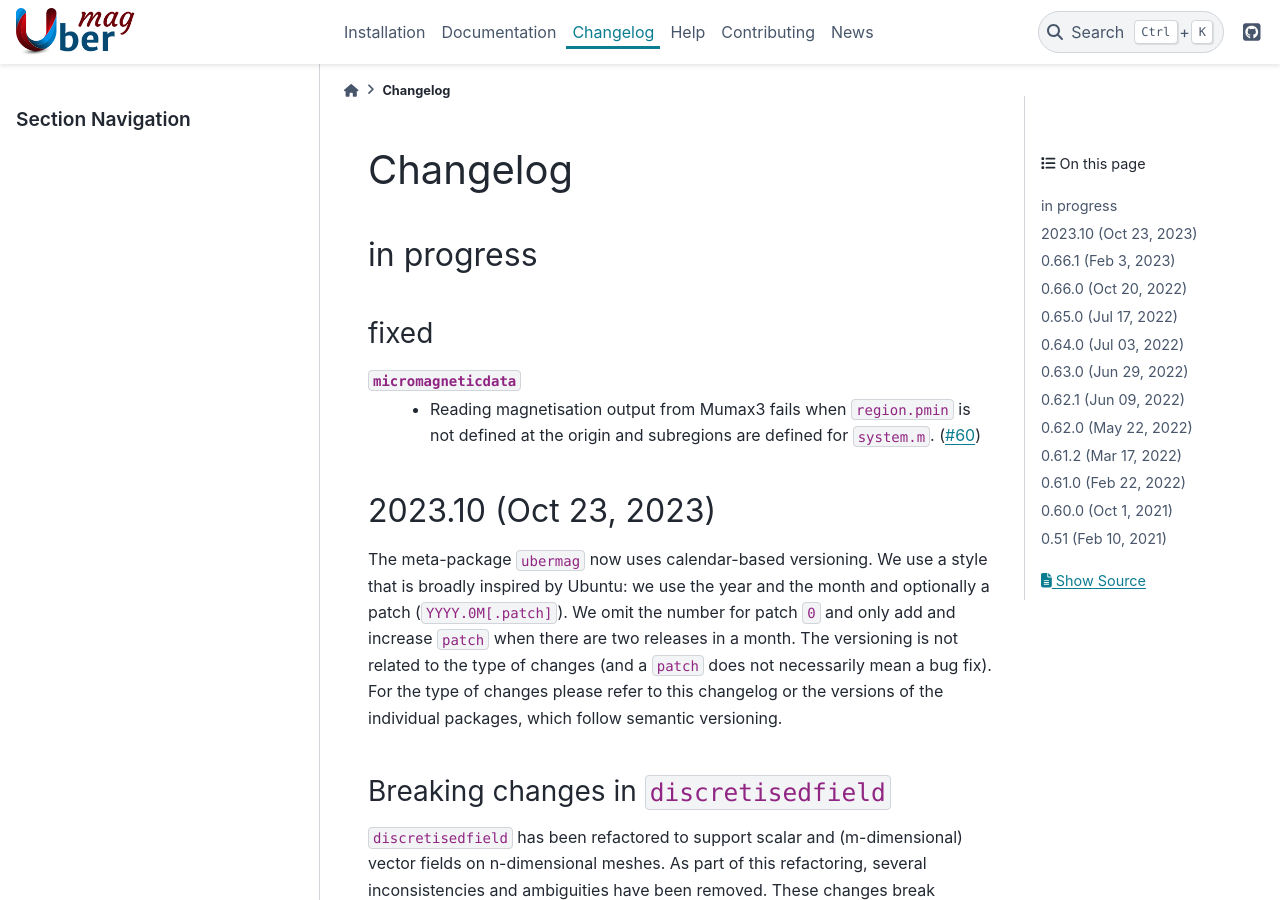
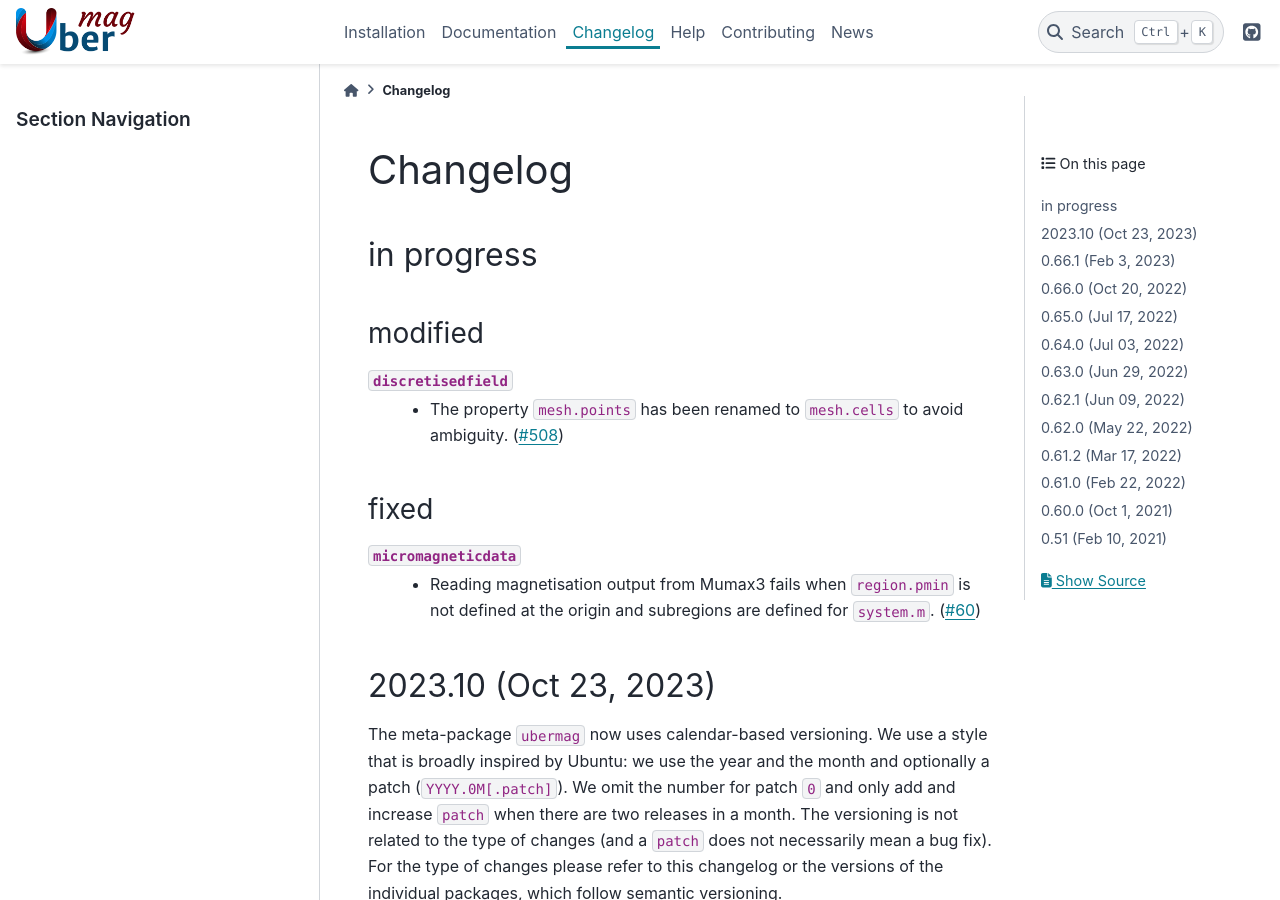
Before and after one commit to ubermag/ubermag.github.io, a Sphinx documentation site: the page built from source/changelog.rst, in a window 1280 px wide and 900 px high. Built offline with Sphinx 7.4.7 and the PyData theme 0.15.4, drawn with Linux system fonts in a browser that asks for light colours; pages that are not in the unit, such as notebooks, are missing from menus.

Commit message:
Change: mesh.point -> mesh.cells

```diff
--- a/source/changelog.rst
+++ b/source/changelog.rst
@@ -4,6 +4,13 @@ Changelog
 
 in progress
 ===========
+
+modified
+--------
+
+``discretisedfield``
+  - The property ``mesh.points`` has been renamed to ``mesh.cells`` to avoid
+    ambiguity. (`#508 <https://github.com/ubermag/discretisedfield/pull/508>`__)
 
 fixed
 -----
```
